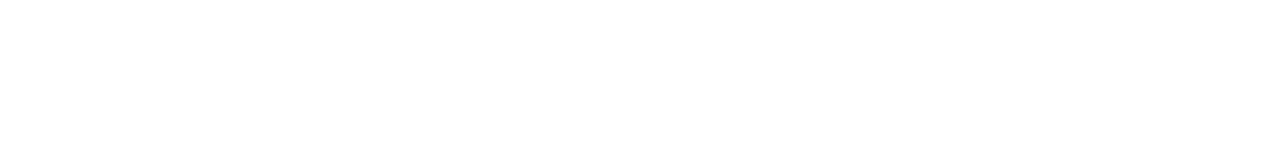
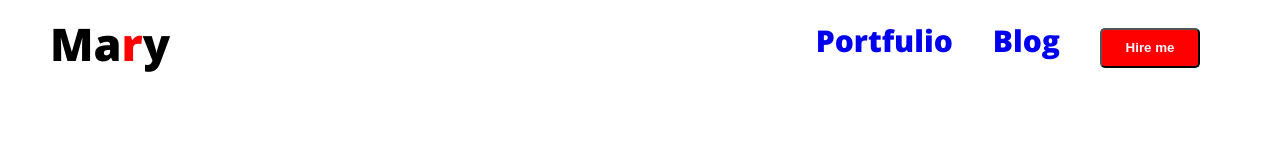
Before and after one commit to shuvo3837/frist-portfulio, a plain HTML site: page index.html in a window 1280 px wide. Drawn offline with nearby package versions, Linux system fonts and the light colour scheme.

Commit message:
added the header section

```diff
--- a/index.html
+++ b/index.html
@@ -1,12 +1,31 @@
 <!DOCTYPE html>
 <html lang="en">
+
 <head>
     <meta charset="UTF-8">
     <meta name="viewport" content="width=device-width, initial-scale=1.0">
     <title>frist-portfulio website</title>
+
+    <!-- open sans font -->
+    <link rel="preconnect" href="https://fonts.googleapis.com">
+    <link rel="preconnect" href="https://fonts.gstatic.com" crossorigin>
+    <link href="https://fonts.googleapis.com/css2?family=Open+Sans:wght@800&display=swap" rel="stylesheet">
+
     <link rel="stylesheet" href="style.css">
 </head>
+
 <body>
+    <!-- this is header  -->
+    <header>
+        <nav class="main">
+            <h3 class="logo">Ma<span>r</span>y</h3>
+            <ul>
+                <li class="list"><a href="#">Portfulio</a></li>
+                <li class="list"><a href="#">Blog</a></li>
+                <li class="list"><button class="btn">Hire me</button></li>
+            </ul>
+        </nav>
+    </header>
+</body>
 
-</body>
 </html>
--- a/style.css
+++ b/style.css
@@ -0,0 +1,57 @@
+
+*{
+    padding: 0;
+    margin: 0;
+}
+/* common shared style */
+body{
+    font-family: 'Open Sans', sans-serif;
+}
+
+.btn{
+    background-color: red;
+    color: aliceblue;
+    height: 40px;
+    width: 100px;
+    font-size: 30;
+    font-weight: 700;
+    border-radius: 5px;
+    transition: 0.6s;
+}
+.btn:hover{
+    background-color: black;
+}
+
+/* header style */
+
+.main{
+    display: flex;
+    justify-content: space-between;
+    padding: 10px 50px;
+    align-items: center;
+}
+
+.logo{
+    font-size: 45px;
+    font-weight: 800;
+    color: black;
+}
+
+.logo span{
+    color: red;
+}
+
+.main > ul{
+    display: flex;
+}
+
+.list{
+    list-style: none;
+    padding: 10px;
+    margin-right: 20px;
+    font-size: 30px;
+}
+
+.list > a{
+    text-decoration: none;
+}
```
